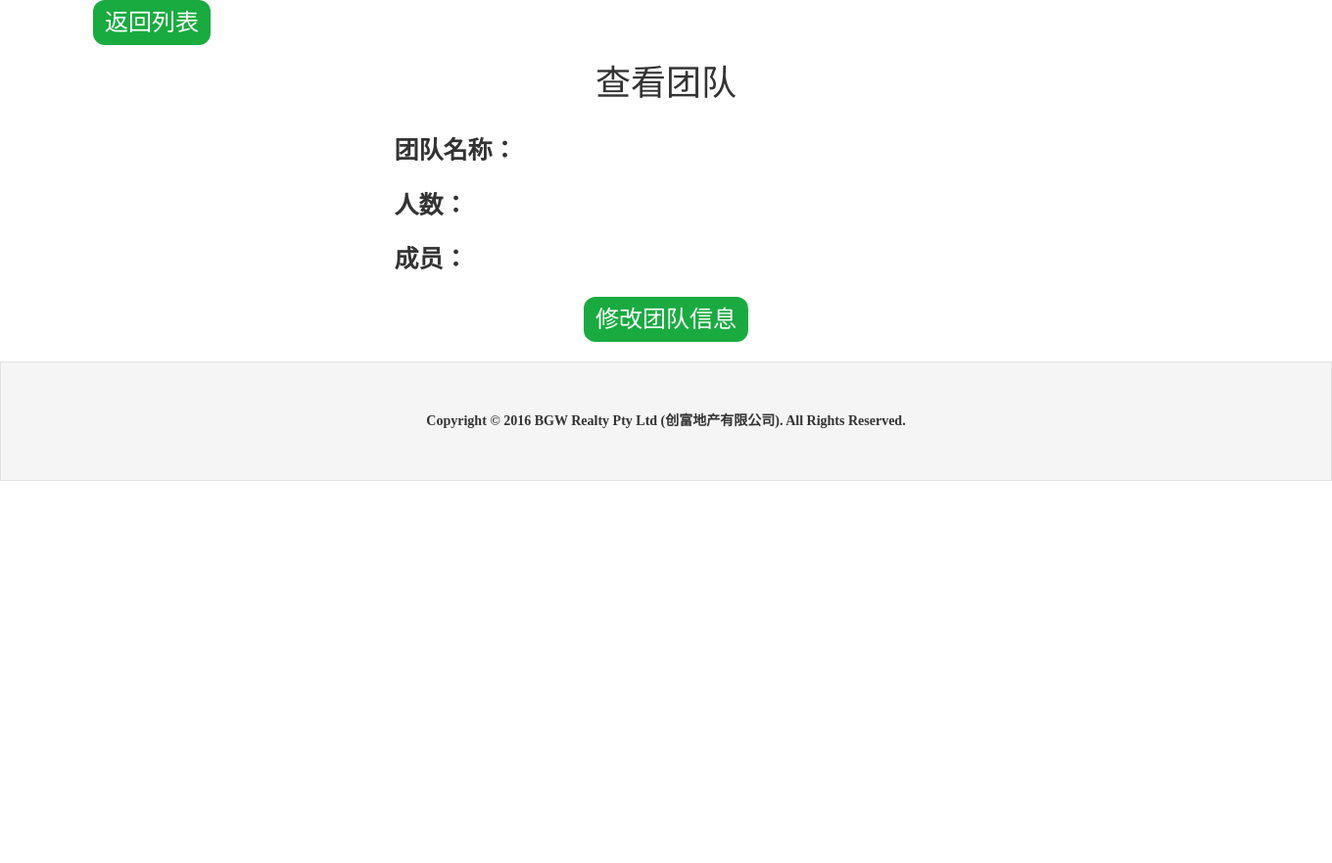
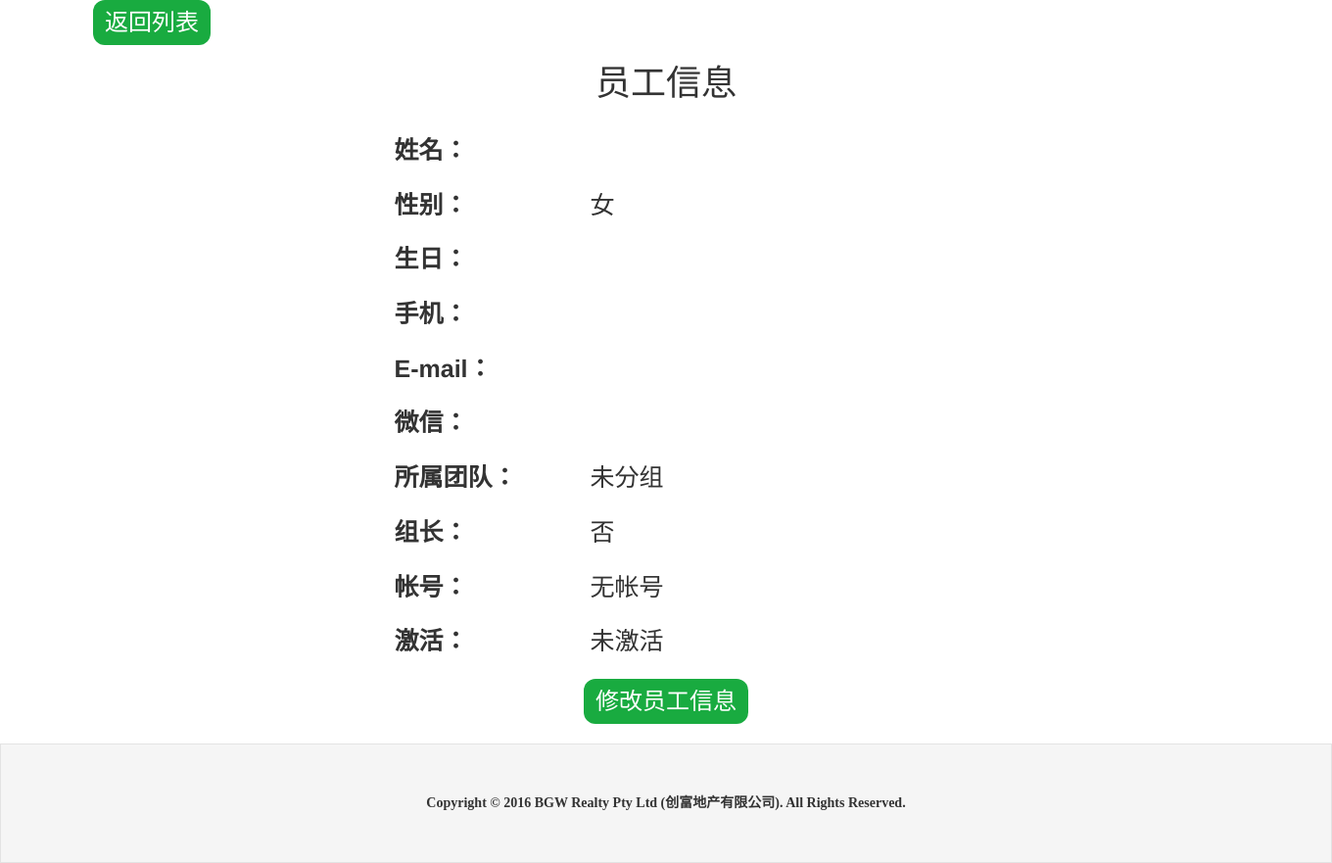
Before and after one commit to shawnm0705/bgwrealty, a CakePHP app: the page made by app/View/Employees/admin_view.ctp in a window 1360 px wide. Shown: the whole page at 98% size. Before the commit the page ends 491 px from the top, so only its background shows below. Run offline with PHP 8.4 and a stand-in for CakePHP, Linux system fonts and the light colour scheme; the template is opened without the code that fills it, so the values that code supplies are empty; some libraries are stand-ins or nearby versions.

Commit message:
Employee/view index

```diff
--- a/app/Controller/TeamsController.php
+++ b/app/Controller/TeamsController.php
@@ -25,7 +25,7 @@ class TeamsController extends AppController {
 	}
 
 /**
- * edit method
+ * view method
  *
  * @throws NotFoundException
  * @param string $id
--- a/app/View/Employees/admin_view.ctp
+++ b/app/View/Employees/admin_view.ctp
@@ -1,27 +1,62 @@
 <?php
 	// Title
-	$this->assign('title', '查看团队');
+	$this->assign('title', '查看员工信息');
 	echo $this->Menu->admin();
 ?>
 
 <div class="container">
 	<div class="row">
 		<?php echo $this->Html->link(__('返回列表'), array('action' => 'index'), array('class' => 'btn btn-custom button-action')); ?>
-		<center><h1>查看团队</h1></center>
+		<center><h1>员工信息</h1></center>
 		<div class="col-md-10 col-md-offset-3">
 			<dl class="dl-view dl-200">
-				<dt>团队名称：</dt>
-				<dd><?php echo h($team['Team']['name']); ?>&nbsp;</dd>
-				<dt>人数：</dt>
-				<dd><?php echo h($team['Team']['number']); ?>&nbsp;</dd>
-				<dt>成员：</dt>
+				<dt>姓名：</dt>
+				<dd><?php echo h($employee['Employee']['name']); ?>&nbsp;</dd>
+				<dt>性别：</dt>
 				<dd><?php
-				foreach($employees as $employee){
-					echo $employee.'<br/>';
-				}
-				?>&nbsp;</div></dd>
+				if($employee['Employee']['gender']){
+					echo '男';
+				}else{
+					echo '女';
+				}; ?>&nbsp;</dd>
+				<dt>生日：</dt>
+				<dd><?php echo h($employee['Employee']['dob']); ?>&nbsp;</dd>
+				<dt>手机：</dt>
+				<dd><?php echo h($employee['Employee']['phone']); ?>&nbsp;</dd>
+				<dt>E-mail：</dt>
+				<dd><?php echo h($employee['Employee']['email']); ?>&nbsp;</dd>
+				<dt>微信：</dt>
+				<dd><?php echo h($employee['Employee']['wechat']); ?>&nbsp;</dd>
+				<dt>所属团队：</dt>
+				<dd><?php
+				if($employee['Team']['name']){
+					echo h($employee['Team']['name']);
+				}else{
+					echo '未分组';
+				} ?>&nbsp;</dd>
+				<dt>组长：</dt>
+				<dd><?php
+				if($employee['Employee']['leader']){
+					echo '是';
+				}else{
+					echo '否';
+				}; ?>&nbsp;</dd>
+				<dt>帐号：</dt>
+				<dd><?php
+				if($employee['Employee']['user_id']){
+					echo $employee['User']['username'];
+				}else{
+					echo '无帐号';
+				}; ?>&nbsp;</dd>
+				<dt>激活：</dt>
+				<dd><?php
+				if($employee['User']['active']){
+					echo '已激活';
+				}else{
+					echo '未激活';
+				}; ?>&nbsp;</dd>
 			</dl>
 		</div>
-		<center style="margin-bottom:20px;"><?php echo $this->Html->link(__('修改团队信息'), array('action' => 'edit', $team['Team']['id']), array('class' => 'btn btn-custom button-action')); ?></center>
+		<center style="margin-bottom:20px;"><?php echo $this->Html->link(__('修改员工信息'), array('action' => 'edit', $employee['Employee']['id']), array('class' => 'btn btn-custom button-action')); ?></center>
 	</div>
 </div>
```
Also changed, not shown: app/Controller/EmployeesController.php (+32 -0 lines).
